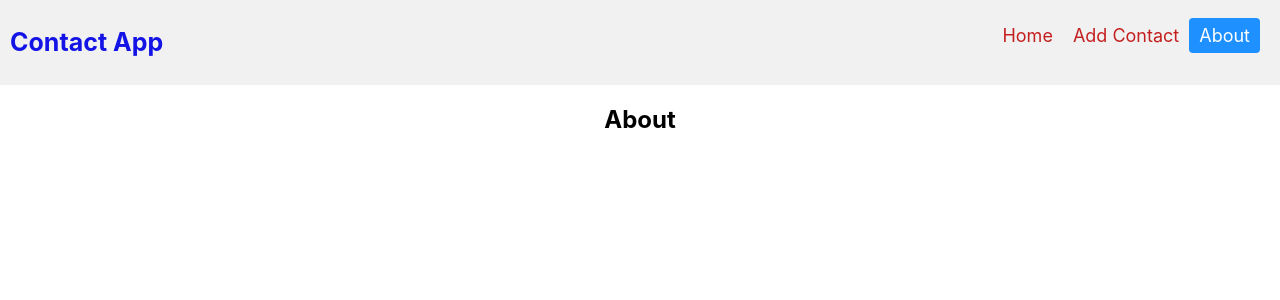
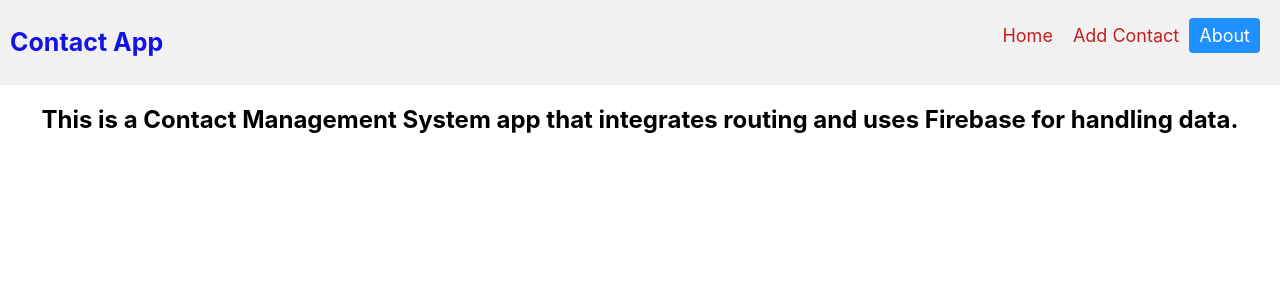
Before and after one commit to kimtechnos/firabase-contact-appliction, a React (Create React App) app: page /about in a window 1280 px wide. Shown: the top 300 px of the page. Built offline with nearby package versions, Linux system fonts and the light colour scheme.

Commit message:
final commit on crud operations using firabase application

```diff
--- a/src/pages/About.js
+++ b/src/pages/About.js
@@ -3,7 +3,10 @@ import React from "react";
 const About = () => {
   return (
     <div>
-      <h2>About</h2>
+      <h2>
+        This is a Contact Management System app that integrates routing and uses
+        Firebase for handling data.
+      </h2>
     </div>
   );
 };
--- a/src/pages/Home.js
+++ b/src/pages/Home.js
@@ -9,7 +9,7 @@ const Home = () => {
   const [data, setData] = useState({});
   useEffect(() => {
     const db = getDatabase(); //get the database instance
-    const contactsRef = ref(db, "contacts"); //ref the contacts in the firebase
+    const contactsRef = ref(db, "contacts"); //refrences contacts in the database
     const unsubcribe = onValue(contactsRef, (snapshot) => {
       if (snapshot.exists()) {
         setData(snapshot.val());
```
Also changed, not shown: src/pages/AddEdit.js (+1 -8 lines).
